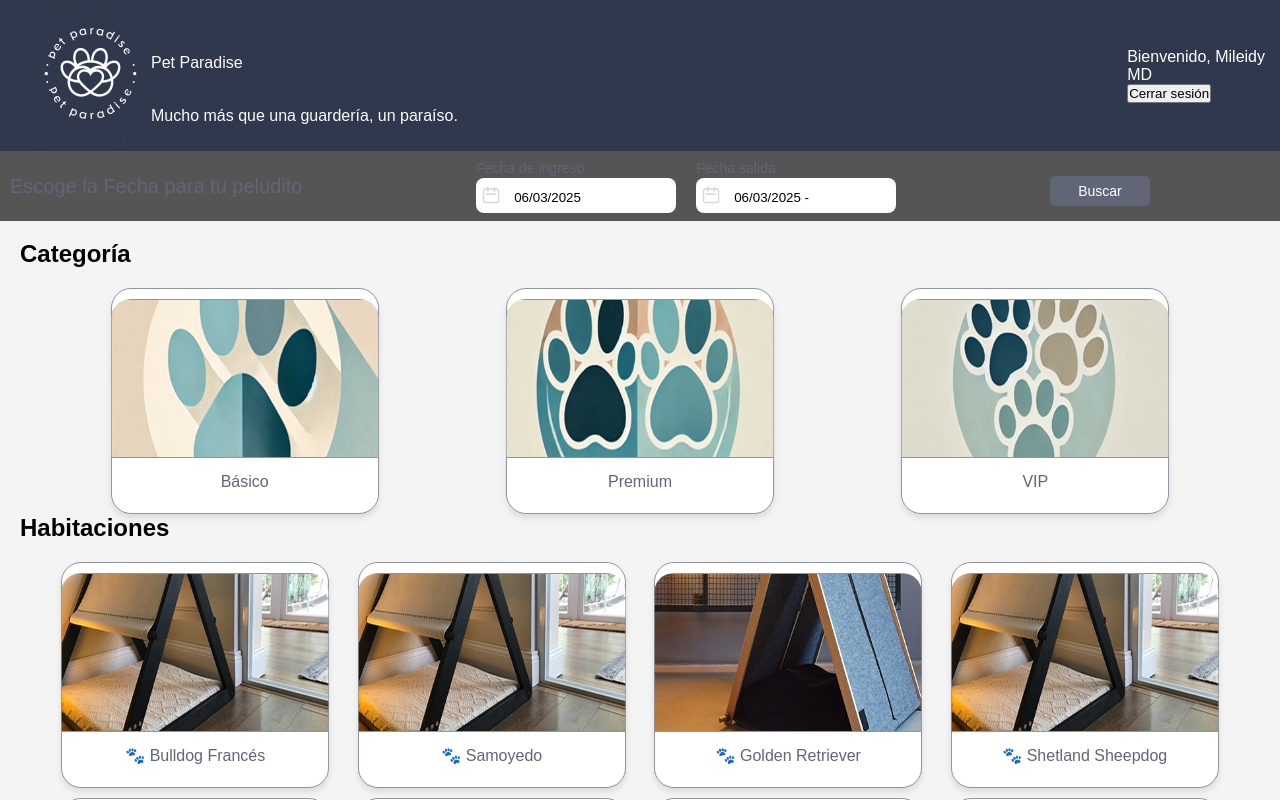
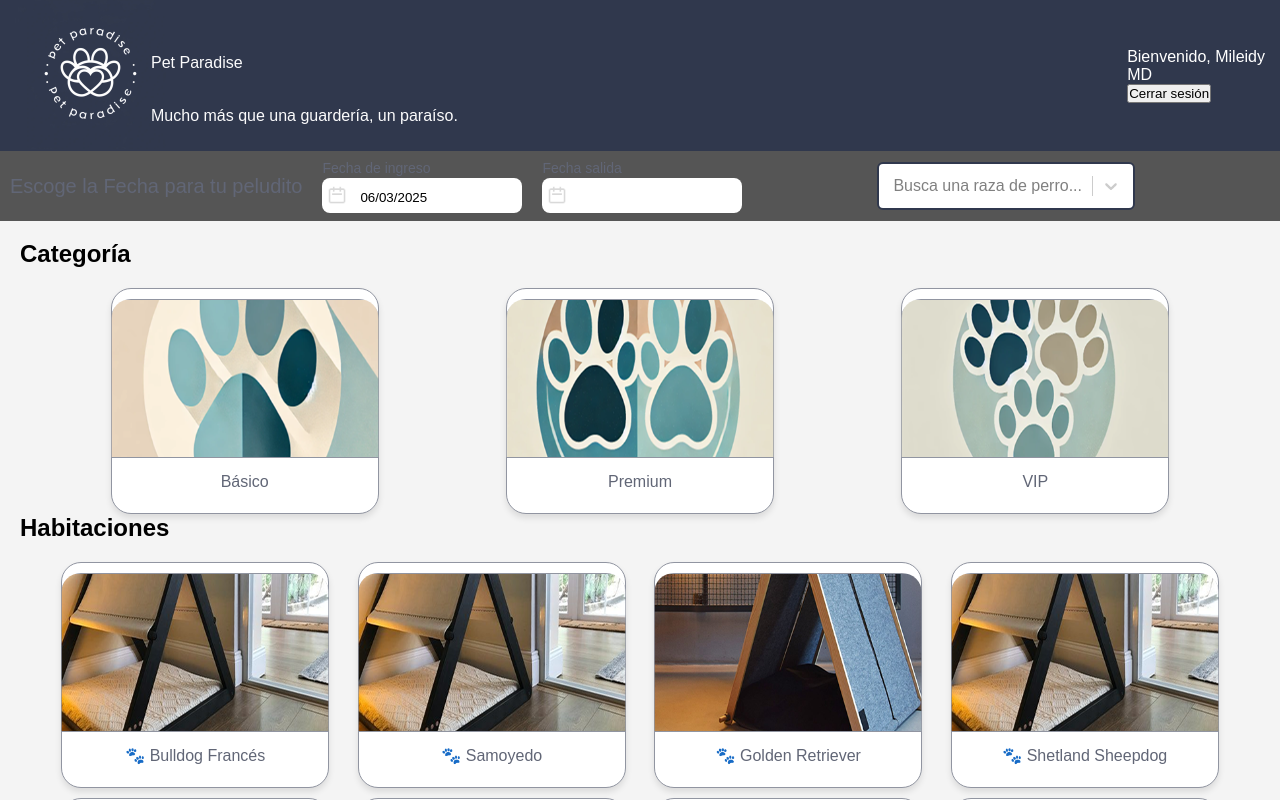
Before and after one commit to LuisDelgado-LD/integradorG5Front, a React (Vite) app: page / in a window 1280 px wide. Built offline with nearby package versions, Linux system fonts and the light colour scheme.

Commit message:
AutcompleteSearch

```diff
--- a/package.json
+++ b/package.json
@@ -16,7 +16,8 @@
     "react-datepicker": "^8.2.0",
     "react-dom": "^19.0.0",
     "react-icons": "^5.5.0",
-    "react-router-dom": "^6.30.0"
+    "react-router-dom": "^6.30.0",
+    "react-select": "^5.10.1"
   },
   "devDependencies": {
     "@eslint/js": "^9.19.0",
--- /dev/null
+++ b/src/Components/AutoCompleteSearch.jsx
@@ -0,0 +1,91 @@
+import React, { useState } from "react";
+import Select from "react-select";
+
+const options = [
+  { value: "chihuahua", label: "Chihuahua" },
+  { value: "poodle", label: "Poodle" },
+  { value: "bulldog", label: "Bulldog" },
+  { value: "golden", label: "Golden Retriever" },
+];
+
+const AutocompleteSearch = ({ onSelect }) => {
+  const [selectedOption, setSelectedOption] = useState(null);
+
+  const handleChange = (option) => {
+    setSelectedOption(option);
+    onSelect(option);
+  };
+
+  return (
+    <div style={styles.searchContainer}>
+      <Select
+        options={options}
+        value={selectedOption}
+        onChange={handleChange}
+        placeholder="Busca una raza de perro..."
+        isClearable
+        noOptionsMessage={() => "No hay opciones disponibles"}
+        styles={customStyles}
+      />
+      {selectedOption && (
+        <button style={styles.searchButton}>Buscar</button>
+      )}
+    </div>
+  );
+};
+
+const styles = {
+    searchContainer: {
+      display: "flex",
+      alignItems: "center",
+      justifyContent: "center",
+      gap: "10px",
+      width: "100%",
+      maxWidth: "400px",
+      margin: "0 auto",
+      flexWrap: "wrap",
+    },
+    searchButton: {
+      backgroundColor: "#9195A1",
+      color: "white",
+      border: "none",
+      padding: "10px 16px",
+      borderRadius: "6px",
+      cursor: "pointer",
+      fontSize: "16px",
+      transition: "0.3s ease-in-out",
+    },
+  };
+
+  const customStyles = {
+    control: (base) => ({
+      ...base,
+      border: "2px solid #30384D",
+      borderRadius: "6px",
+      padding: "4px",
+      fontSize: "16px",
+      transition: "all 0.3s ease-in-out",
+      width: "100%", // Evita que el input se reduzca
+      minWidth: "250px", // Establece un ancho mínimo
+      "&:hover": { borderColor: "#41295E" },
+    }),
+    menu: (base) => ({
+      ...base,
+      borderRadius: "6px",
+      boxShadow: "0px 4px 8px rgba(0, 0, 0, 0.2)",
+    }),
+    option: (base, { isSelected, isFocused }) => ({
+      ...base,
+      padding: "10px",
+      fontSize: "16px",
+      backgroundColor: isSelected ? "#3372BD" : isFocused ? "#2261AC" : "white",
+      color: isSelected ? "white" : "black",
+      cursor: "pointer",
+    }),
+    input: (base) => ({
+      ...base,
+      width: "100% !important", // Fuerza a que el input ocupe todo el espacio disponible
+    }),
+  };
+
+export default AutocompleteSearch;
--- a/src/Components/Navbar.jsx
+++ b/src/Components/Navbar.jsx
@@ -1,9 +1,94 @@
+// import { useLocation } from "react-router-dom";
+// import React, { useState, forwardRef  } from "react";
+// import DatePicker, {registerLocale} from "react-datepicker";
+// import "react-datepicker/dist/react-datepicker.css";
+// import es from "date-fns/locale/es"; // Importa el locale español
+// import AutocompleteSearch from "../Components/AutoCompleteSearch";
+
+
+// const Navbar = () => {
+//   registerLocale("es", es);
+//   const location = useLocation();
+//   if (location.pathname !== "/") return null;
+
+//   const [startDate, setStartDate] = useState(new Date());
+//   const [endDate, setEndDate] = useState(null);
+
+//   const onChangeStart = (date) => {
+//     // const [start, end] = dates;
+//     setStartDate(date);
+//     setEndDate(null);
+//   };
+//   const onChangeEnd = (dates) => {
+//     const [start, end] = dates;
+//     // setStartDate(start);
+//     setEndDate(end);
+//   };
+
+//   return (
+//     <nav className="navbar">
+//       <p className="navbar-text">Escoge la Fecha para tu peludito</p>
+
+//       <div className="date-picker-container">
+//         <div className="date-picker">
+//           <label className="date-label">Fecha de ingreso</label>
+//           <div className="calendar-box">
+//           <img src="/img/Calendario.png" alt="Calendario ingreso" className="calendar-icon" />
+//             {/* <DatePicker
+//               dateFormat="dd/MM/yyyy"
+//               //excludeDates={[addDays(new Date(), 1), addDays(new Date(), 5)]}
+//               minDate={new Date()}
+//               locale={es}
+//               selected={startDate}
+//               onChange={onChangeStart}
+//               Date={startDate}
+//               startDate={startDate}
+//               endDate={endDate}
+//               selectsRange
+//             /> */}
+//             <DatePicker
+//               withPortal
+//               minDate={new Date()}
+//               dateFormat="dd/MM/yyyy"
+//               selected={startDate}
+//               locale={es}
+//               onChange={onChangeStart}
+//               />
+//           </div>
+//         </div>
+//         <div className="date-picker">
+//           <label className="date-label">Fecha salida</label>
+//           <div className="calendar-box">
+//           <img src="/img/Calendario.png" alt="Calendario ingreso" className="calendar-icon" />
+//             <DatePicker
+//               withPortal
+//               dateFormat="dd/MM/yyyy"
+//               locale={es}
+//               minDate={startDate}
+//               selected={endDate}
+//               onChange={onChangeEnd}
+//               startDate={startDate}
+//               endDate={endDate}
+//               selectsRange
+//             />
+//           </div>
+//         </div>
+//       </div>
+
+//       <AutocompleteSearch onSelect={setSelectedBreed} />
+//     </nav>
+//   );
+// };
+
+// export default Navbar;
+
+
 import { useLocation } from "react-router-dom";
-import React, { useState, forwardRef  } from "react";
-import DatePicker, {registerLocale} from "react-datepicker";
+import React, { useState } from "react";
+import DatePicker, { registerLocale } from "react-datepicker";
 import "react-datepicker/dist/react-datepicker.css";
-import es from "date-fns/locale/es"; // Importa el locale español
-
+import es from "date-fns/locale/es";
+import AutocompleteSearch from "../Components/AutoCompleteSearch";
 
 const Navbar = () => {
   registerLocale("es", es);
@@ -12,17 +97,7 @@ const Navbar = () => {
 
   const [startDate, setStartDate] = useState(new Date());
   const [endDate, setEndDate] = useState(null);
-
-  const onChangeStart = (date) => {
-    // const [start, end] = dates;
-    setStartDate(date);
-    setEndDate(null);
-  };
-  const onChangeEnd = (dates) => {
-    const [start, end] = dates;
-    // setStartDate(start);
-    setEndDate(end);
-  };
+  const [selectedBreed, setSelectedBreed] = useState(null);
 
   return (
     <nav className="navbar">
@@ -32,49 +107,35 @@ const Navbar = () => {
         <div className="date-picker">
           <label className="date-label">Fecha de ingreso</label>
           <div className="calendar-box">
-          <img src="/img/Calendario.png" alt="Calendario ingreso" className="calendar-icon" />
-            {/* <DatePicker
-              dateFormat="dd/MM/yyyy"
-              //excludeDates={[addDays(new Date(), 1), addDays(new Date(), 5)]}
-              minDate={new Date()}
-              locale={es}
-              selected={startDate}
-              onChange={onChangeStart}
-              Date={startDate}
-              startDate={startDate}
-              endDate={endDate}
-              selectsRange
-            /> */}
+            <img src="/img/Calendario.png" alt="Calendario ingreso" className="calendar-icon" />
             <DatePicker
               withPortal
               minDate={new Date()}
               dateFormat="dd/MM/yyyy"
               selected={startDate}
               locale={es}
-              onChange={onChangeStart}
-              />
+              onChange={setStartDate}
+            />
           </div>
         </div>
+
         <div className="date-picker">
           <label className="date-label">Fecha salida</label>
           <div className="calendar-box">
-          <img src="/img/Calendario.png" alt="Calendario ingreso" className="calendar-icon" />
+            <img src="/img/Calendario.png" alt="Calendario salida" className="calendar-icon" />
             <DatePicker
               withPortal
               dateFormat="dd/MM/yyyy"
               locale={es}
               minDate={startDate}
               selected={endDate}
-              onChange={onChangeEnd}
-              startDate={startDate}
-              endDate={endDate}
-              selectsRange
+              onChange={setEndDate}
             />
           </div>
         </div>
       </div>
 
-      <button className="search-button">Buscar</button>
+      <AutocompleteSearch onSelect={setSelectedBreed} />
     </nav>
   );
 };
```
Also changed, not shown: 1 other file (tests, documents, lock files or other folders).
